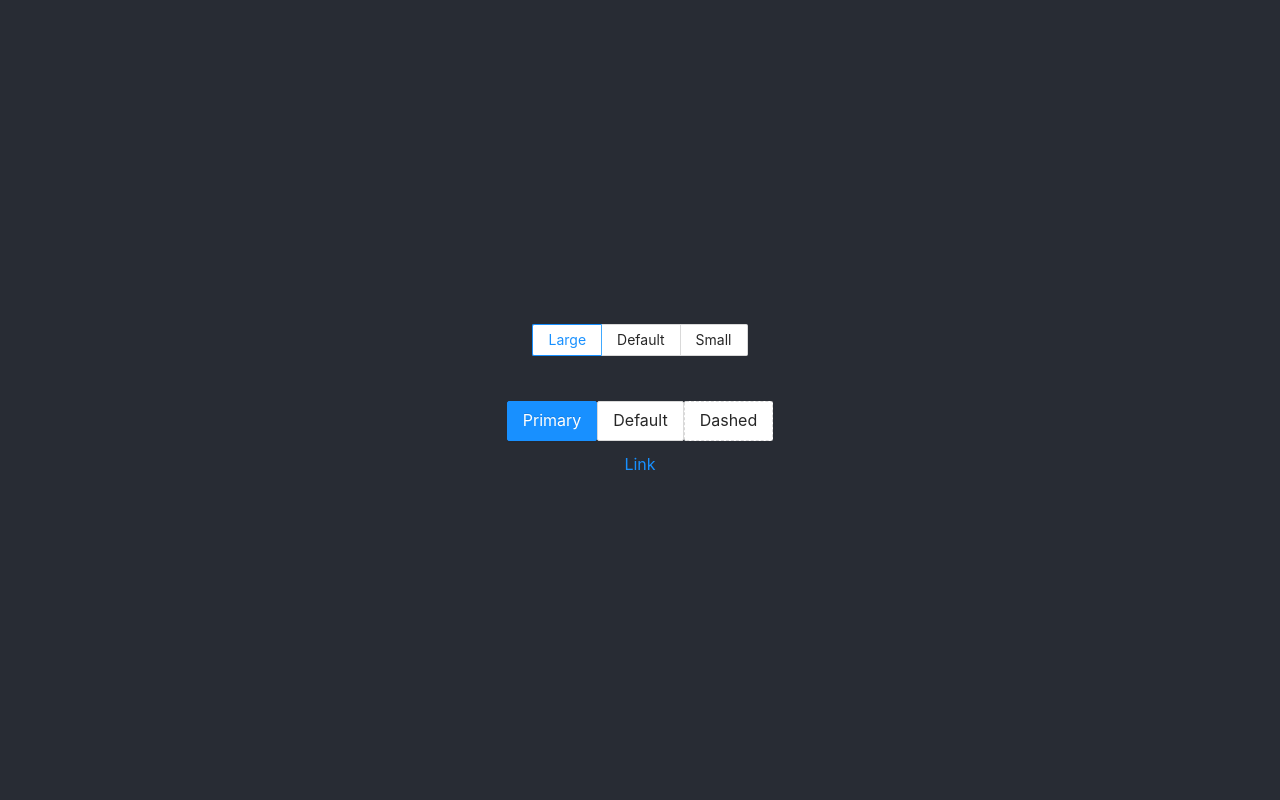
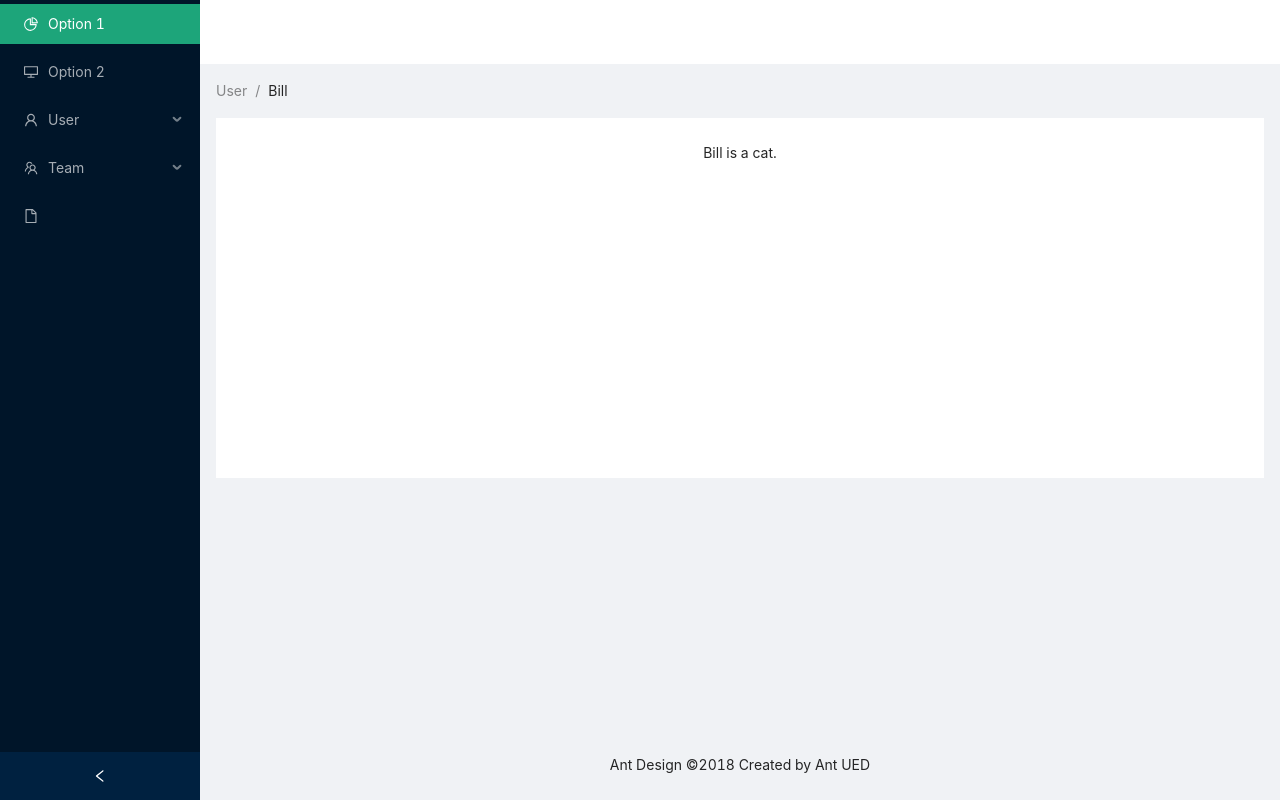
Before and after one commit to wirednkod/CryptoInfo, a React (Create React App) app in the folder client/: page / in a window 1280 px wide. Built offline with nearby package versions, Linux system fonts and the light colour scheme; the HTML template or start-up script is replaced by a standard one.

Commit message:
Fix client layout and add less support

```diff
--- a/client/craco.config.js
+++ b/client/craco.config.js
@@ -1,7 +1,19 @@
 const CracoAlias = require("craco-alias")
+const CracoLessPlugin = require('craco-less');
 
 module.exports = {
   plugins: [
+    {
+      plugin: CracoLessPlugin,
+      options: {
+        lessLoaderOptions: {
+          lessOptions: {
+            modifyVars: { '@primary-color': '#1DA57A' },
+            javascriptEnabled: true,
+          },
+        },
+      },
+    },
     {
       plugin: CracoAlias,
       options: {
--- a/client/src/App.css
+++ /dev/null
@@ -1,40 +0,0 @@
-@import '~antd/dist/antd.css';
-
-.App {
-  text-align: center;
-}
-
-.App-logo {
-  height: 40vmin;
-  pointer-events: none;
-}
-
-@media (prefers-reduced-motion: no-preference) {
-  .App-logo {
-    animation: App-logo-spin infinite 20s linear;
-  }
-}
-
-.App-header {
-  background-color: #282c34;
-  min-height: 100vh;
-  display: flex;
-  flex-direction: column;
-  align-items: center;
-  justify-content: center;
-  font-size: calc(10px + 2vmin);
-  color: white;
-}
-
-.App-link {
-  color: #61dafb;
-}
-
-@keyframes App-logo-spin {
-  from {
-    transform: rotate(0deg);
-  }
-  to {
-    transform: rotate(360deg);
-  }
-}
--- /dev/null
+++ b/client/src/App.less
@@ -0,0 +1,5 @@
+@import '~antd/dist/antd.less';
+
+.App {
+  text-align: center;
+}
--- a/client/src/App.tsx
+++ b/client/src/App.tsx
@@ -1,41 +1,12 @@
 import React, { PureComponent } from 'react'
-import './App.css'
-import { Button, Radio } from 'antd'
+import './App.less'
+import Main from './containers/Main'
 
 class App extends PureComponent {
-  state = {
-    size: 'large'
-  }
-
-  handleSizeChange = (e:any) => {
-    this.setState({ size: e.target.value });
-  }
   render() {
-    let { size } = this.state
     return (
       <div className="App">
-        <header className="App-header">
-        <div>
-          <Radio.Group value={size} onChange={this.handleSizeChange}>
-            <Radio.Button value="large">Large</Radio.Button>
-            <Radio.Button value="default">Default</Radio.Button>
-            <Radio.Button value="small">Small</Radio.Button>
-          </Radio.Group>
-          <br />
-          <br />
-          <Button type="primary" size={this.state.size}>
-            Primary
-          </Button>
-          <Button size={this.state.size}>Default</Button>
-          <Button type="dashed" size={this.state.size}>
-            Dashed
-          </Button>
-          <br />
-          <Button type="link" size={this.state.size}>
-            Link
-          </Button>
-        </div>
-        </header>
+        <Main />
       </div>
     )
   }
--- /dev/null
+++ b/client/src/containers/Main.less
@@ -0,0 +1,9 @@
+#components-layout-demo-side .logo {
+    height: 32px;
+    background: rgba(255, 255, 255, 0.2);
+    margin: 16px;
+  }
+
+.site-layout .site-layout-background {
+    background: #fff;
+}
--- /dev/null
+++ b/client/src/containers/Main.tsx
@@ -0,0 +1,65 @@
+import React, { Component } from 'react'
+import { Layout, Menu, Breadcrumb } from 'antd'
+import {
+  DesktopOutlined,
+  PieChartOutlined,
+  FileOutlined,
+  TeamOutlined,
+  UserOutlined,
+} from '@ant-design/icons'
+
+import './Main.less'
+
+const { Header, Content, Footer, Sider } = Layout
+const { SubMenu } = Menu
+
+export default class Main extends Component {
+  state = {
+    collapsed: false,
+  }
+
+  onCollapse = collapsed => {
+    this.setState({ collapsed })
+  }
+
+  render() {
+    return (
+      <Layout style={{ minHeight: '100vh' }}>
+        <Sider collapsible collapsed={this.state.collapsed} onCollapse={this.onCollapse}>
+          <div className="logo" />
+          <Menu theme="dark" defaultSelectedKeys={['1']} mode="inline">
+            <Menu.Item key="1" icon={<PieChartOutlined />}>
+              Option 1
+            </Menu.Item>
+            <Menu.Item key="2" icon={<DesktopOutlined />}>
+              Option 2
+            </Menu.Item>
+            <SubMenu key="sub1" icon={<UserOutlined />} title="User">
+              <Menu.Item key="3">Tom</Menu.Item>
+              <Menu.Item key="4">Bill</Menu.Item>
+              <Menu.Item key="5">Alex</Menu.Item>
+            </SubMenu>
+            <SubMenu key="sub2" icon={<TeamOutlined />} title="Team">
+              <Menu.Item key="6">Team 1</Menu.Item>
+              <Menu.Item key="8">Team 2</Menu.Item>
+            </SubMenu>
+            <Menu.Item key="9" icon={<FileOutlined />} />
+          </Menu>
+        </Sider>
+        <Layout className="site-layout">
+          <Header className="site-layout-background" style={{ padding: 0 }} />
+          <Content style={{ margin: '0 16px' }}>
+            <Breadcrumb style={{ margin: '16px 0' }}>
+              <Breadcrumb.Item>User</Breadcrumb.Item>
+              <Breadcrumb.Item>Bill</Breadcrumb.Item>
+            </Breadcrumb>
+            <div className="site-layout-background" style={{ padding: 24, minHeight: 360 }}>
+              Bill is a cat.
+            </div>
+          </Content>
+          <Footer style={{ textAlign: 'center' }}>Ant Design ©2018 Created by Ant UED</Footer>
+        </Layout>
+      </Layout>
+    )
+  }
+}
--- a/client/tsconfig.extend.json
+++ b/client/tsconfig.extend.json
@@ -4,7 +4,7 @@
     "paths": {
       "src/*": ["src/*"],
       "components/*": ["src/components/*"],
-      "containers": ["src/containers/*"]
+      "containers/*": ["src/containers/*"]
     }
   }
 }
```
Also changed, not shown: client/package.json (+5 -4 lines), 2 other files (tests, documents, lock files or other folders).
